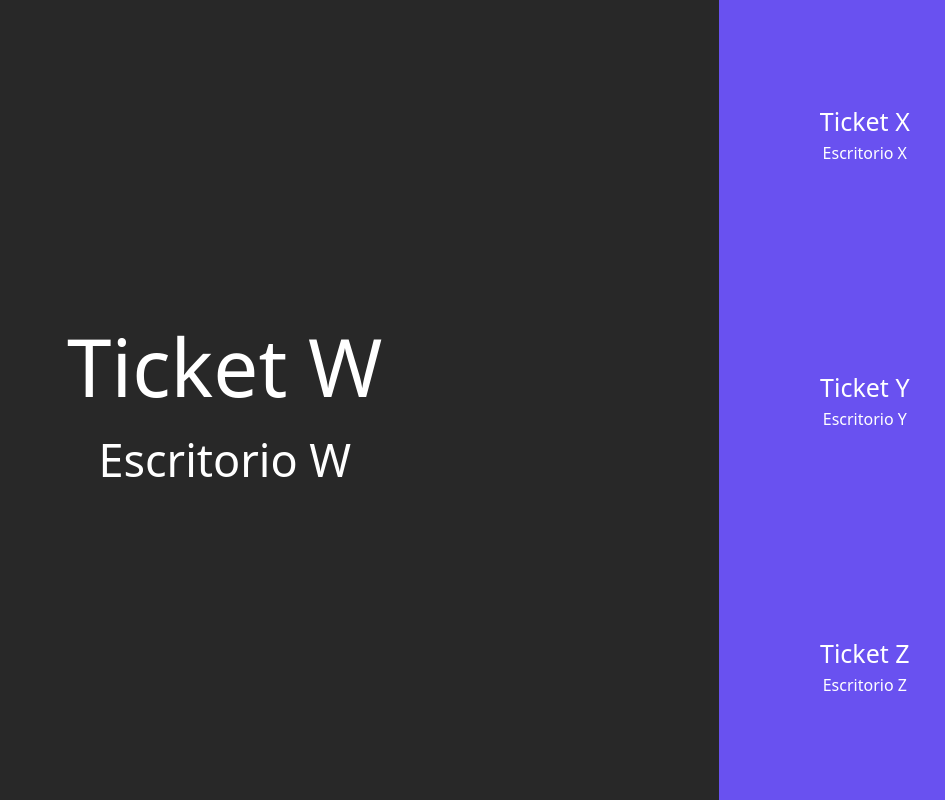
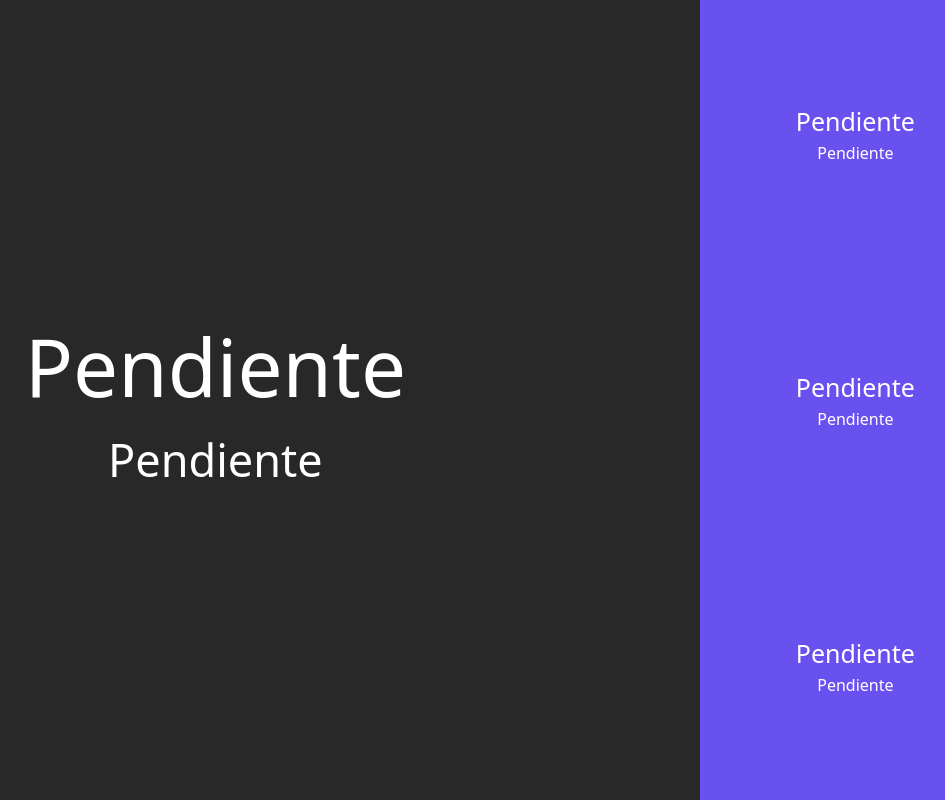
Before and after one commit to cristiancasd/curso-node-04A-websocket-server-colas, a website: page public/publico.html in a window 1280 px wide. Shown: the whole page, without its empty margins (269-1214 px from the left). Drawn offline with nearby package versions, Linux system fonts and the light colour scheme; no server answers.

Commit message:
aplicacion funciona, pantalla unica por escritorio

```diff
--- a/public/js/publico.js
+++ b/public/js/publico.js
@@ -18,16 +18,17 @@ const socket = io();
 
 socket.on('estado-actual', (payload) => {
 
-    const audio=new Audio('./audio/new-ticket.mp3');
-    audio.play();
+    //const audio=new Audio('./audio/new-ticket.mp3');
+    //audio.play();
 
     const [ticket1, ticket2, ticket3, ticket4 ] = payload;
 
     //const [ticket4, ticket3, ticket2, ticket1 ] = payload;
     console.log('=============================');
-    console.log('ticket1.escritorio ...',ticket1.escritorio)
+
 
     if(ticket1){
+        console.log('ticket1.escritorio ...',ticket1.escritorio)
             lblTicket1.innerHTML     = 'Ticket '+ticket1.numero;
             lblEscritorio1.innerHTML = ticket1.escritorio
     }
--- a/public/publico.html
+++ b/public/publico.html
@@ -6,42 +6,40 @@
     <meta name="viewport" content="width=device-width, initial-scale=1.0">
     <meta http-equiv="X-UA-Compatible" content="ie=edge">
     <title>Pantalla del publico</title>
-
     <link href="https://cdn.jsdelivr.net/npm/bootstrap@5.0.0-beta2/dist/css/bootstrap.min.css" rel="stylesheet" integrity="sha384-BmbxuPwQa2lc/FVzBcNJ7UAyJxM6wuqIj61tLrc4wSX0szH/Ev+nYRRuWlolflfl" crossorigin="anonymous">
     <link rel="stylesheet" href="css/style.css">
 
 </head>
 
 <body>
-
     <table>
         <tr>
             <td valign="middle" class="ticket-actual">
-                <span id="lblTicket1" class="ticket-actual-numero">Ticket W</span>
+                <span id="lblTicket1" class="ticket-actual-numero">Pendiente</span>
                 <br>
-                <span id="lblEscritorio1" class="ticket-actual-escritorio">Escritorio W</span>
+                <span id="lblEscritorio1" class="ticket-actual-escritorio">Pendiente</span>
             </td>
             <td>
                 <table>
                     <tr>
                         <td>
-                            <span id="lblTicket2" class="ticket-secundario">Ticket X</span>
+                            <span id="lblTicket2" class="ticket-secundario">Pendiente</span>
                             <br>
-                            <span id="lblEscritorio2">Escritorio X</span>
+                            <span id="lblEscritorio2">Pendiente</span>
                         </td>
                     </tr>
                     <tr>
                         <td>
-                            <span id="lblTicket3" class="ticket-secundario">Ticket Y</span>
+                            <span id="lblTicket3" class="ticket-secundario">Pendiente</span>
                             <br>
-                            <span id="lblEscritorio3">Escritorio Y</span>
+                            <span id="lblEscritorio3">Pendiente</span>
                         </td>
                     </tr>
                     <tr>
                         <td>
-                            <span id="lblTicket4" class="ticket-secundario">Ticket Z</span>
+                            <span id="lblTicket4" class="ticket-secundario">Pendiente</span>
                             <br>
-                            <span id="lblEscritorio4">Escritorio Z</span>
+                            <span id="lblEscritorio4">Pendiente</span>
                         </td>
                     </tr>
                 </table>
--- a/sockets/controller.sockets.js
+++ b/sockets/controller.sockets.js
@@ -25,9 +25,6 @@ const socketController = (socket) => {
 
        // TODU : notificar que hay un nuevo ticket pendiente por asignar
     })
-
-
-
 
 
 
```
Also changed, not shown: db/data.json (+15 -1 lines), models/ticket-control.js (+29 -1 lines), 1 other file.
